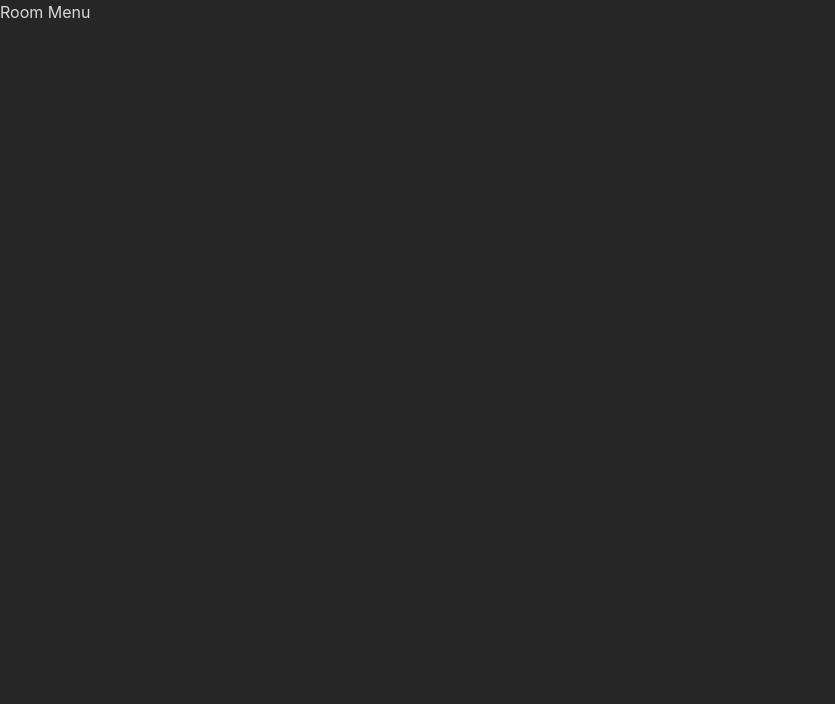
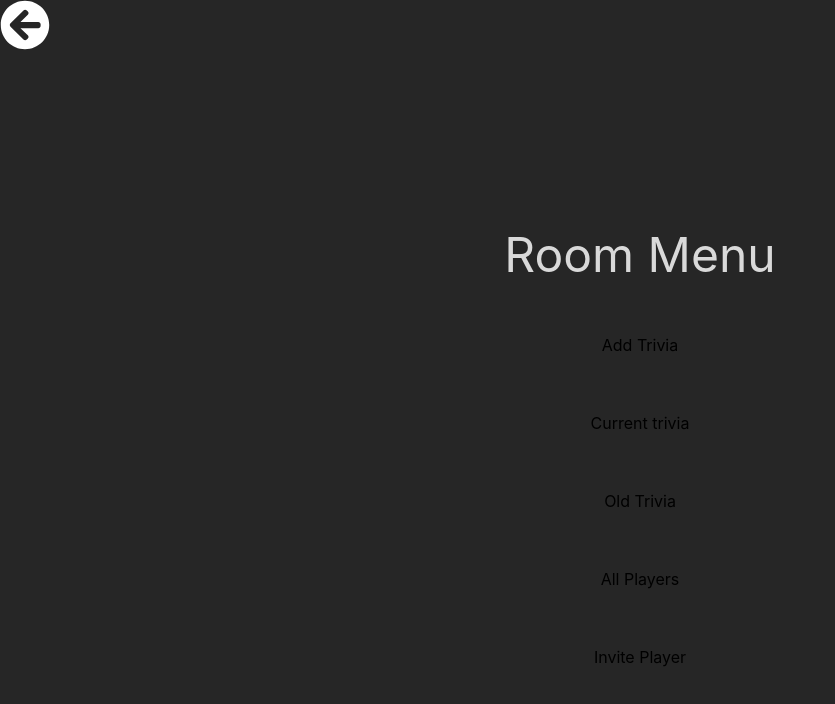
Before and after one commit to Musealo/capstone-project, a Next.js app: page /room in a window 1280 px wide. Shown: the top 704 px of the page, without its empty margins (0-835 px from the left). Built offline with nearby package versions, Linux system fonts and the light colour scheme.

Commit message:
Added roompage and buttons

```diff
--- /dev/null
+++ b/Components/Button/Button.js
@@ -0,0 +1,20 @@
+import Link from 'next/link';
+import React from 'react';
+
+
+
+function Button(path, btnText) {
+  console.log(path)
+  console.log(btnText)
+  return (
+    <>
+    <Link href={path.props}>
+      <button className="bg-btn font-medium  uppercase rounded-full px-6 py-2.5">
+        {path.btnText}
+      </button>
+    </Link>
+    </>
+  );
+}
+
+export default Button;
--- a/package.json
+++ b/package.json
@@ -30,11 +30,11 @@
     "eslint": "8.11.0",
     "eslint-config-next": "12.1.0",
     "postcss": "^8.4.12",
-    "tailwindcss": "^3.0.23",
     "prettier": "^2.5.1",
     "stylelint": "^14.5.0",
     "stylelint-config-prettier": "^9.0.3",
-    "stylelint-config-standard": "^25.0.0"
+    "stylelint-config-standard": "^25.0.0",
+    "tailwindcss": "^3.0.23"
   },
   "main": ".eslintrc.js",
   "repository": {
--- a/pages/home.js
+++ b/pages/home.js
@@ -1,5 +1,5 @@
 import Link from 'next/link';
-import CreateRoomButton from '../Components/createRoom/createRoomButton';
+import Button from '../Components/Button/Button';
 
 export default function LandingPage() {
   return (
@@ -17,11 +17,14 @@ export default function LandingPage() {
         good you know each other
       </p>
       </div>
-      <div>
+
           <br/>
           <p className='text-text'>Sign in with Github</p>
-      <CreateRoomButton />
-      </div>
+      <Button props="./room" btnText="Sign in"/>
+
+
+      <Button props="./niklas" btnText="Create a room"/>
+
     </div>
     </>
   );
--- a/pages/index.js
+++ b/pages/index.js
@@ -1,6 +1,5 @@
 import Head from 'next/head';
 import LandingPage from './home';
-
 
 
 export default function Home() {
--- a/pages/room.js
+++ b/pages/room.js
@@ -1,9 +1,25 @@
+import Button from '../Components/Button/Button';
+import { FaArrowCircleLeft } from 'react-icons/fa';
+import Link from 'next/link';
+
 export default function Room() {
-    return (
-      <>
-      <div >
-        <h1 className="text-text">Room Menu</h1>
+  return (
+    <>
+    <Link href="/">
+      <a>
+      <div>
+        <FaArrowCircleLeft size={50} color="white" />
       </div>
-      </>
-    );
-  }
+      </a>
+      </Link>
+      <div className="flex gap-12 flex-col space-y-1.5 h-screen place-content-center w-auto shadow-xl bg-background text-center">
+        <h1 className="text-text text-5xl">Room Menu</h1>
+        <Button props="AddTrivia" btnText="Add Trivia" />
+        <Button props="CurrentTrivia" btnText="Current trivia" />
+        <Button props="OldTrivia" btnText="Old Trivia" />
+        <Button props="AllPlayers" btnText="All Players" />
+        <Button props="Invite" btnText="Invite Player" />
+      </div>
+    </>
+  );
+}
--- a/styles/globals.css
+++ b/styles/globals.css
@@ -1,3 +1,4 @@
+
 @tailwind base;
 @tailwind components;
 @tailwind utilities;
@@ -6,8 +7,8 @@
 
 html,
 body {
-  font-family: -apple-system, BlinkMacSystemFont, Segoe UI, Roboto, Oxygen,
-    Ubuntu, Cantarell, Fira Sans, Droid Sans, Helvetica Neue, sans-serif;
+  font-family: -apple-system, BlinkMacSystemFont, "Segoe UI", Roboto, Oxygen,
+    Ubuntu, Cantarell, "Fira Sans", "Droid Sans", "Helvetica Neue", sans-serif;
     background-color: #262626;
 }
 
--- a/tailwind.config.js
+++ b/tailwind.config.js
@@ -9,7 +9,6 @@ module.exports = {
       background: '#262626',
       text: '#D9D9D9',
       btn: '#D92323',
-
     }
   },
   plugins: [],
```
Also changed, not shown: Components/createRoom/CreateRoomButton.js (deleted, +0 -16 lines), .eslintrc.js.
